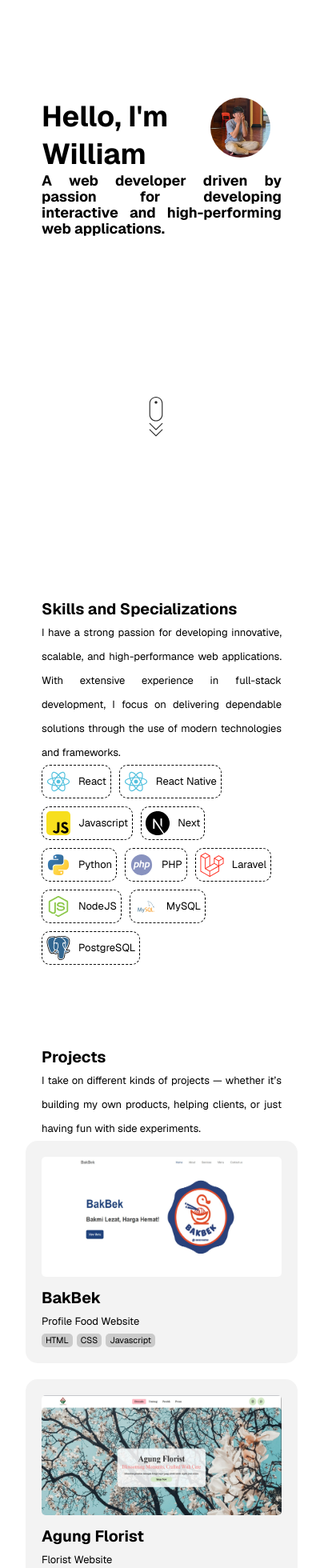
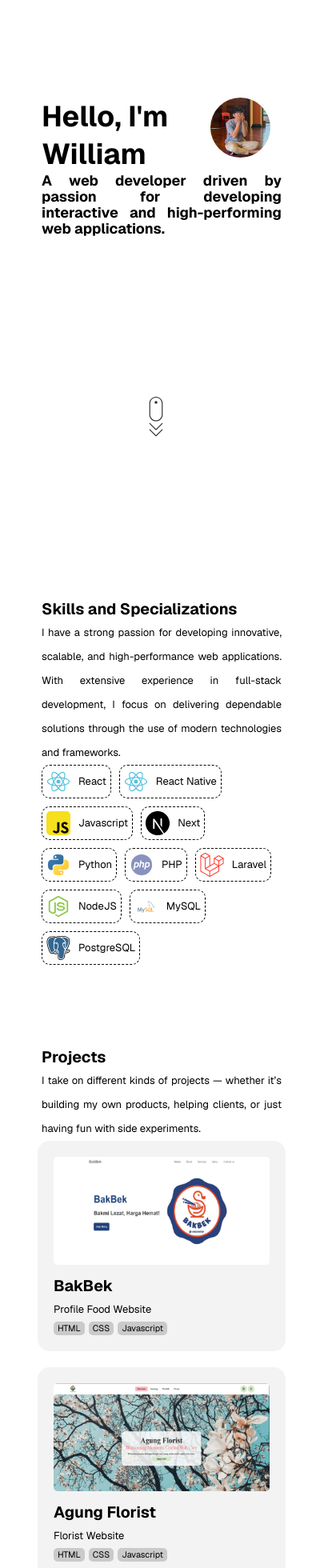
Before and after one commit to WilliamSnjy/portfolio, a Next.js app: page / in a window 390 px wide. Shown: the top 1960 px of the page at 80% size. Built offline with nearby package versions, Linux system fonts and the light colour scheme.

Commit message:
fixing project image

```diff
--- a/src/app/page.module.css
+++ b/src/app/page.module.css
@@ -155,6 +155,11 @@
     display: none;
   }
 
+  .res_image{
+    width: 270px;
+    height: 135px;
+  }
+
   .navhead{
     font-size: xx-small;
   }
--- a/src/components/card.js
+++ b/src/components/card.js
@@ -20,6 +20,7 @@ export default function Project(){
                       height={150}
                       alt="gambar bakbek"
                       style={{ borderRadius: 5}}
+                      className={styles.res_image}
                     />
                   </div>
                   <h1>{item.title}</h1>
```
